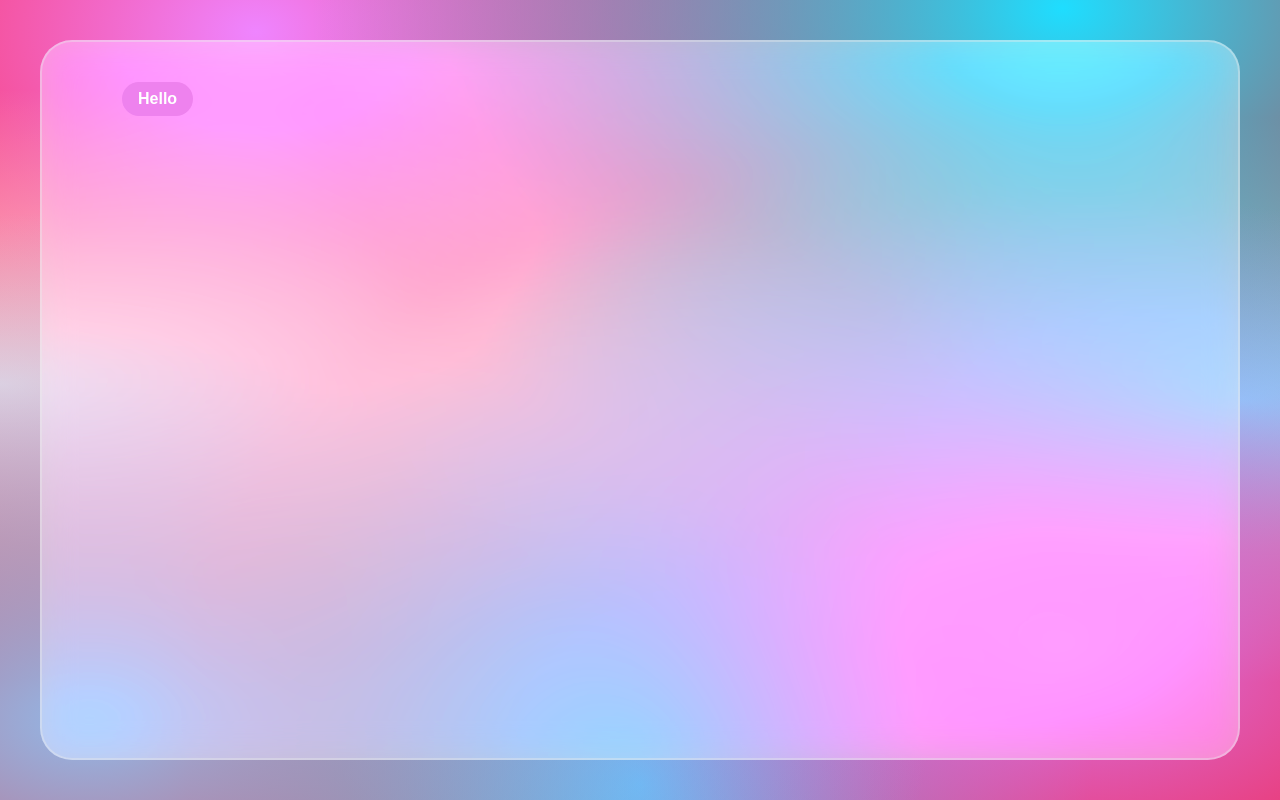
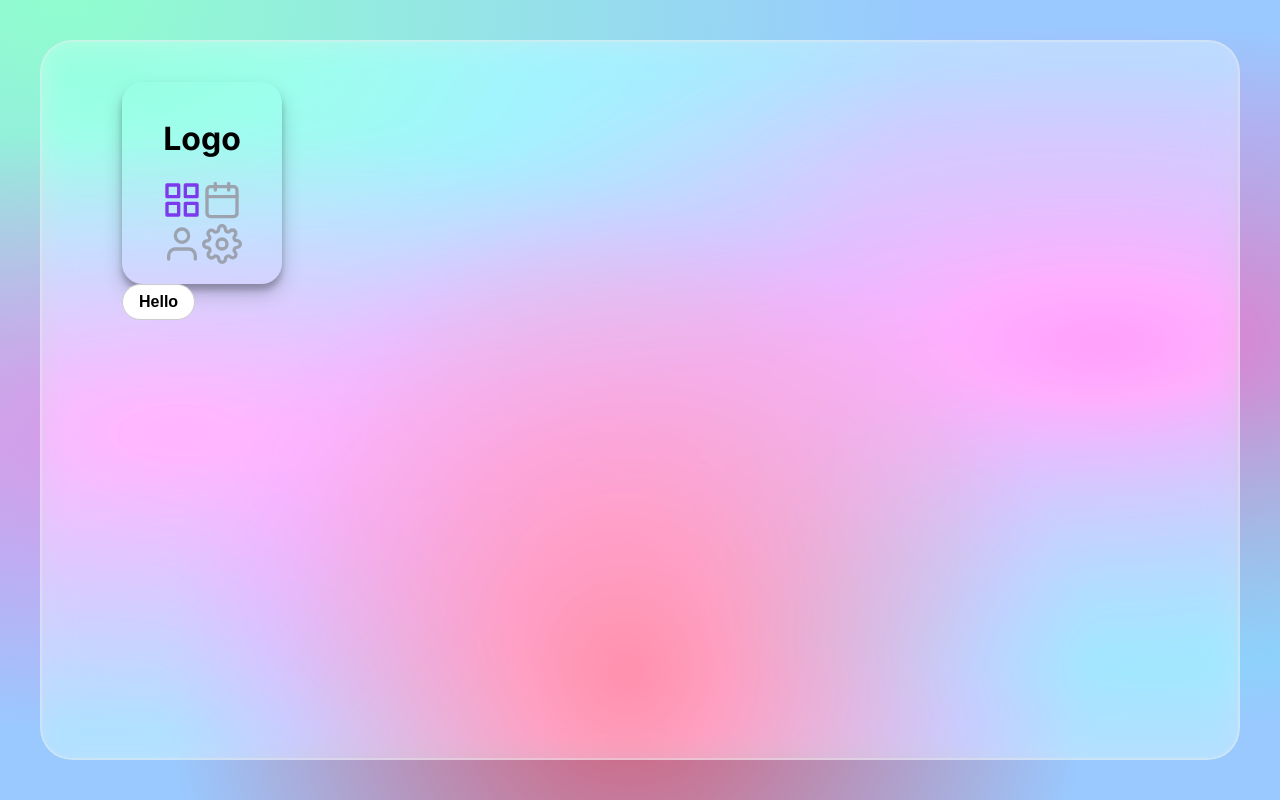
Before and after one commit to suanTech/project-managed-app, a Next.js app: page /home in a window 1280 px wide. Built offline with nearby package versions, Linux system fonts and the light colour scheme.

Commit message:
refactor: create UI folder inside component
- move UI components inside UI folder

```diff
--- a/app/(auth)/layout.tsx
+++ b/app/(auth)/layout.tsx
@@ -1,6 +1,6 @@
-import "@/styles/globals.css";
+import "@/styles/globals.scss";
 import { Inter } from "next/font/google";
-import GlassPane from "@/components/GlassPane";
+import GlassPane from "@/components/UI/GlassPane";
 import styles from "./layout.module.scss";
 
 const inter = Inter({
@@ -14,7 +14,7 @@ export default function AuthRootLayout({
 }) {
   return (
     <html lang="en" className={inter.className}>
-      <body className={`${styles.body} rainbow-mesh`}>
+      <body className={`${styles.body} candy-mesh`}>
         <GlassPane className={styles.container}>
           {children}
         </GlassPane>
--- a/app/(dashboard)/home/page.tsx
+++ b/app/(dashboard)/home/page.tsx
@@ -1,9 +1,13 @@
-import Button from "@/components/Button";
+'use client'
+
+import Sidebar from "@/components/Sidebar";
+import Button from "@/components/UI/Button";
 
 export default function Home() {
   return (
     <div>
-      <Button className="primary small">Hello</Button>
+      <Sidebar></Sidebar>
+      <Button className="secondary small">Hello</Button>
     </div>
   )
 }
--- a/app/(dashboard)/layout.tsx
+++ b/app/(dashboard)/layout.tsx
@@ -1,6 +1,6 @@
-import "@/styles/globals.css";
+import "@/styles/globals.scss";
 import { Inter } from "next/font/google";
-import GlassPane from "@/components/GlassPane";
+import GlassPane from "@/components/UI/GlassPane";
 import styles from "./layout.module.scss";
 
 export const metadata = {
@@ -19,7 +19,7 @@ export default function DashboardRootLayout({
 }) {
   return (
     <html lang="en" className={inter.className}>
-      <body className={`${styles.body} candy-mesh`}>
+      <body className={`${styles.body} rainbow-mesh`}>
         <GlassPane className={styles.container}>
           {/* <SideBar/> */}
           <main className={styles.main}>
--- a/components/Button.scss
+++ /dev/null
@@ -1,46 +0,0 @@
-button {
-  cursor: pointer;
-  font-weight: bold;
-  border-radius: 2.5em;
-  border: none;
-  &:hover,
-  &:active {
-    transform: scale(1.1);
-  }
-  transition: all .2s ease-in-out;
-}
-.primary {
-  background: violet;
-  color: white;
-  border: transparent;
-  &:hover {
-    background: rgb(201, 99, 201);
-  }
-};
-.secondary {
-  background: white;
-  color: black;
-  border: 1px solid #ccc;
-  &:hover {
-    background: rgb(203, 202, 202);
-  }
-};
-.text {
-  background: transparent;
-  color: black;
-  &:hover {
-    background: rgb(203, 202, 202);
-  }
-}
-.small {
-  padding: .5rem 1rem;
-  font-size: 1rem;
-}
-.medium {
-  padding: .8rem 1.5rem;
-  font-size: 1.2rem;
-}
-.large {
-  padding: 1.3rem 2.2rem;
-  font-size: 1.8rem;
-}
--- a/components/Button.tsx
+++ /dev/null
@@ -1,8 +0,0 @@
-import './Button.scss';
-
-interface ButtonProps extends React.HTMLAttributes<HTMLButtonElement> {};
-export default function Button({children, className, ...rest}: ButtonProps) {
-  return (
-    <button className={className} {...rest}>{children}</button>
-  )
-}
--- a/components/GlassPane.module.scss
+++ /dev/null
@@ -1,4 +0,0 @@
-.div {
-  border: 2px solid rgba(233, 234, 235, 0.4);
-  border-radius: 2em;
-}
--- a/components/GlassPane.tsx
+++ /dev/null
@@ -1,9 +0,0 @@
-import styles from './GlassPane.module.scss';
-
-export default function GlassPane({ children, className }: {children: React.ReactNode, className: string}) {
-  return (
-    <div className={`${styles.div} glass ${className}`}>
-      {children}
-    </div>
-  )
-}
--- a/package.json
+++ b/package.json
@@ -16,13 +16,16 @@
     "@types/node": "18.15.11",
     "@types/react": "18.0.31",
     "@types/react-dom": "18.0.11",
+    "axios": "^1.3.4",
     "next": "13.2.4",
     "react": "18.2.0",
     "react-dom": "18.2.0",
+    "react-feather": "^2.0.10",
     "sass": "^1.60.0",
     "typescript": "5.0.2"
   },
   "devDependencies": {
+    "@types/feather-icons": "^4.29.1",
     "prisma": "^4.12.0",
     "ts-node": "10.9.1",
     "tsconfig-paths": "^4.2.0"
--- a/styles/globals.css
+++ /dev/null
@@ -1,43 +0,0 @@
-
-* {
-  box-sizing: border-box;
-  scroll-behavior: smooth;
-}
-
-body {
-  margin: 0;
-  padding: 0;
-}
-
-a {
-  font-family: inherit;
-  text-decoration: none;
-}
-
-.glass {
-  backdrop-filter: blur(16px) saturate(180%);
-  background-color: rgba(255,255,255, 0.4);
-}
-.rainbow-mesh {
-  background-color:hsla(0,100%,50%,1);
-  background-image:
-  radial-gradient(at 40% 20%, hsla(288,85%,78%,1) 0px, transparent 50%),
-  radial-gradient(at 80% 0%, hsla(15,100%,70%,1) 0px, transparent 50%),
-  radial-gradient(at 0% 50%, hsla(268,100%,93%,1) 0px, transparent 50%),
-  radial-gradient(at 80% 50%, hsla(253,89%,81%,1) 0px, transparent 50%),
-  radial-gradient(at 0% 100%, hsla(295,100%,77%,1) 0px, transparent 50%),
-  radial-gradient(at 80% 100%, hsla(150,100%,71%,0.95) 0px, transparent 50%),
-  radial-gradient(at 0% 0%, hsla(256,100%,76%,1) 0px, transparent 50%);
-}
-
-.candy-mesh {
-  background-color:hsla(0,100%,50%,1);
-  background-image:
-  radial-gradient(at 7% 90%, hsla(213,65%,74%,1) 0px, transparent 50%),
-  radial-gradient(at 83% 81%, hsla(289,75%,69%,1) 0px, transparent 50%),
-  radial-gradient(at 83% 1%, hsla(189,100%,56%,1) 0px, transparent 50%),
-  radial-gradient(at 0% 48%, hsla(355,100%,93%,1) 0px, transparent 50%),
-  radial-gradient(at 97% 50%, hsla(184,100%,76%,1) 0px, transparent 50%),
-  radial-gradient(at 50% 98%, hsla(189,100%,56%,1) 0px, transparent 50%),
-  radial-gradient(at 20% 4%, hsla(292,100%,76%,1) 0px, transparent 50%);
-}
--- a/tsconfig.json
+++ b/tsconfig.json
@@ -1,6 +1,6 @@
 {
   "compilerOptions": {
-    "target": "es5",
+    "target": "ESNext",
     "lib": ["dom", "dom.iterable", "esnext"],
     "allowJs": true,
     "skipLibCheck": true,
```
Also changed, not shown: lib/api.ts (added, +15 -0 lines), 1 other file (tests, documents, lock files or other folders).
